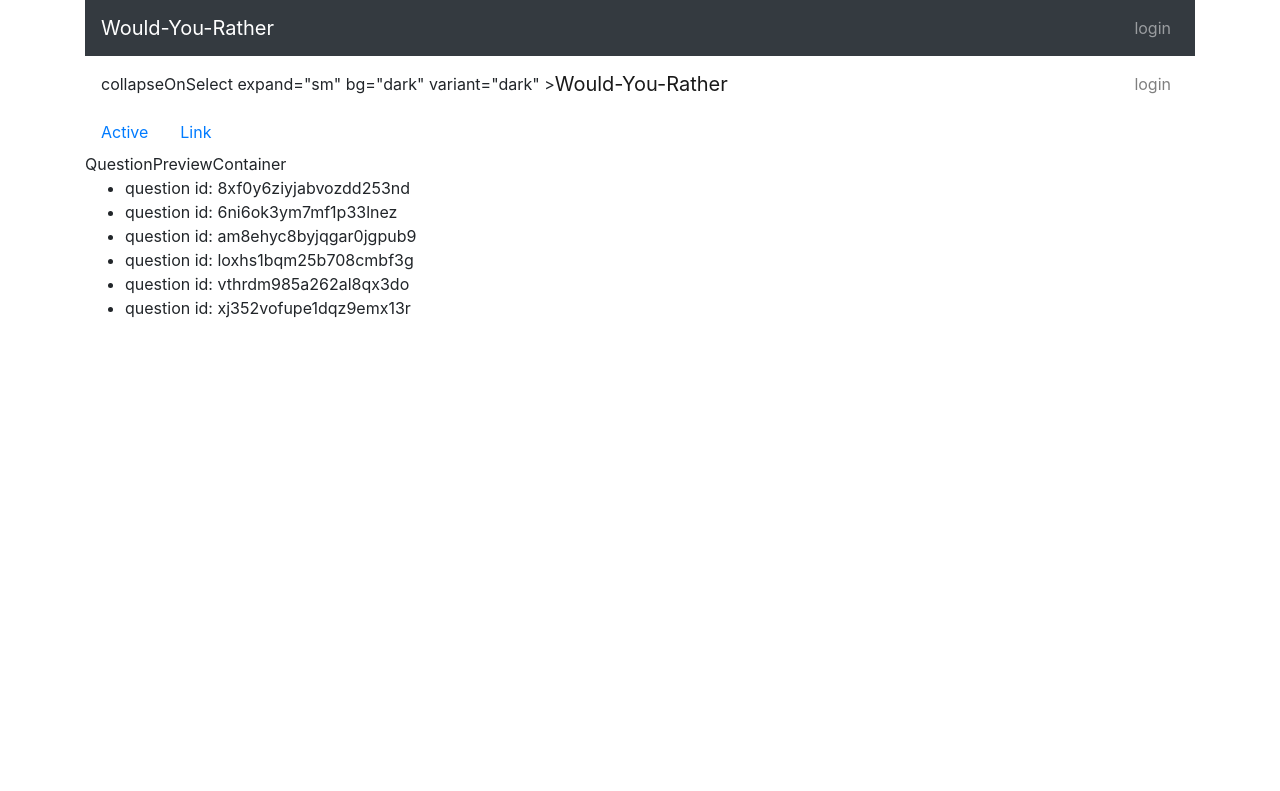
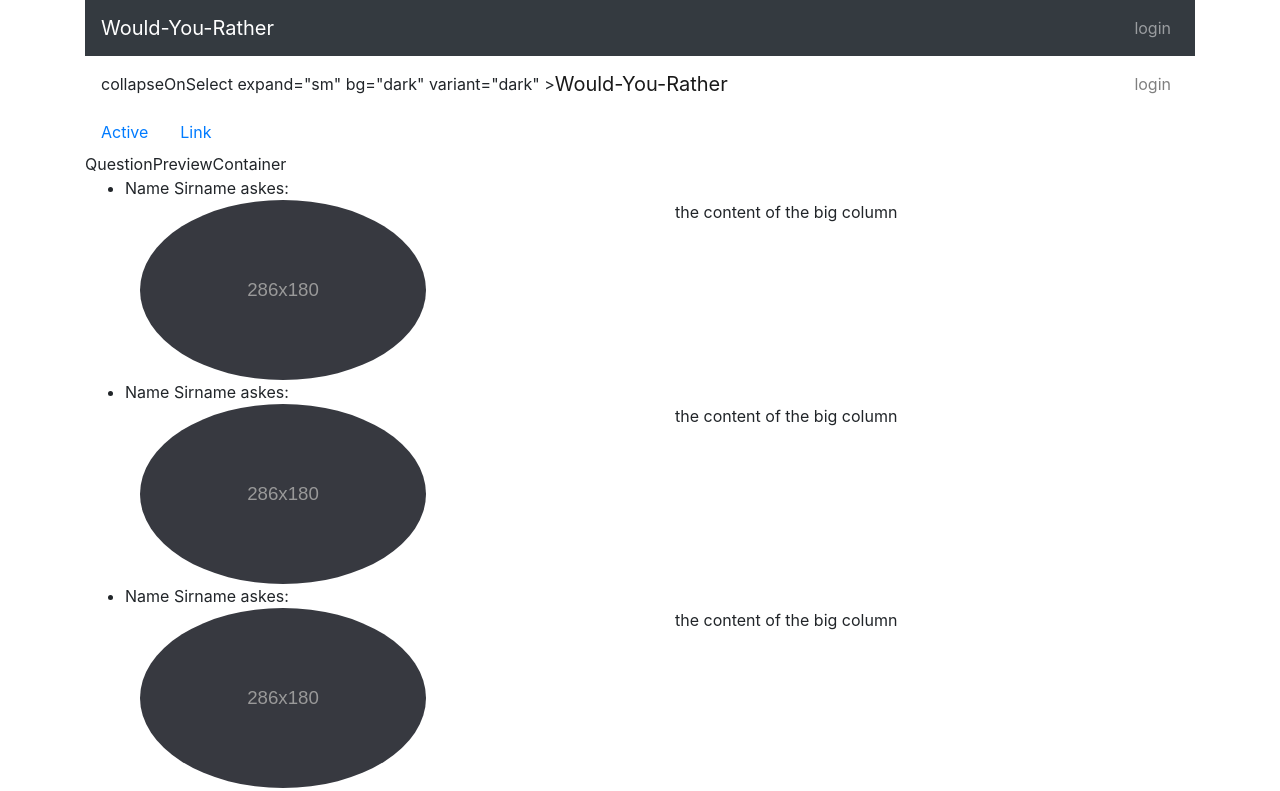
Before and after one commit to lacra-oloeriu/lacra-would-you-rather, a React (Create React App) app: page / in a window 1280 px wide. Shown: the top 791 px of the page. Built offline with nearby package versions, Linux system fonts and the light colour scheme.

Commit message:
install holderjs and work on question preview

```diff
--- a/package.json
+++ b/package.json
@@ -7,9 +7,11 @@
     "@testing-library/react": "^9.4.1",
     "@testing-library/user-event": "^7.2.1",
     "bootstrap": "^4.4.1",
+    "holderjs": "^2.9.6",
     "react": "^16.13.0",
     "react-bootstrap": "^1.0.0-beta.17",
     "react-dom": "^16.13.0",
+    "react-holder": "^1.0.0",
     "react-redux": "^7.2.0",
     "react-router-dom": "^5.1.2",
     "react-scripts": "3.4.0",
--- a/src/components/QuestionPreview.js
+++ b/src/components/QuestionPreview.js
@@ -1,36 +1,31 @@
 import React, { Component } from 'react';
-import { connect } from 'react-redux';
-import { Button, Card } from 'react-bootstrap';
-import { CardText } from 'react-bootstrap/Card';
+//import { connect } from 'react-redux';
+//import { Button, Card } from 'react-bootstrap';
+//import { CardText } from 'react-bootstrap/Card';
+import { Row, Col, Image, Card, Button, Container } from 'react-bootstrap'
+var placeholder = require('../images/paceholder.svg')
 
-class QuestionPreview {
-    render() {
-        return (
 
-            <Card>
-                <Card.Header as="h5">Featured</Card.Header>
-                <Card.Body>
-                    <Card.Title>
-                        Title
-                    </Card.Title>
-                    <Card.Text>
-                        Text Below
-                </Card.Text>
-                    <Button variant="primary">Go some where</Button>
-                </Card.Body>
-            </Card>
+class QuestionPreview extends Component {
+  render() {
+    return (
 
-        )
-    }
+      <Container>
+        <Row>
+          Name Sirname askes:
+        </Row>
+        <Row className="justify-content-md-center">
+          <Col>
+            <Image src={placeholder} roundedCircle />
+          </Col>
+          <Col  >
+            the content of the big column
+          </Col>
+
+        </Row>
+      </Container>
+      )
+  }
 }
 
-function mapStateToProps ({authedUser, users, questions}, { id }) {
-    const question = questions[id]
-
-    return {
-      authedUser,
-      question,
-    }
-  }
-
-  export default connect(mapStateToProps)(QuestionPreview)
+export default QuestionPreview
--- a/src/components/QuestionPreviewContainer.js
+++ b/src/components/QuestionPreviewContainer.js
@@ -1,5 +1,7 @@
 import React, { Component } from 'react'
 import { connect } from 'react-redux'
+import QuestionPreview from './QuestionPreview'
+import { Container, Row, Col, Navbar, Nav } from 'react-bootstrap'
 
 class QuestionPreviewContainer extends Component {
     render() {
@@ -9,7 +11,7 @@ class QuestionPreviewContainer extends Component {
                 QuestionPreviewContainer
                 <ul>
                     {this.props.questionIds.map((id) => (
-                        <li>question id: {id}</li>
+                        <li><QuestionPreview/></li>
                     ))}
                 </ul>
             </div>
```
Also changed, not shown: src/images/paceholder.svg (added), 1 other file (tests, documents, lock files or other folders).
